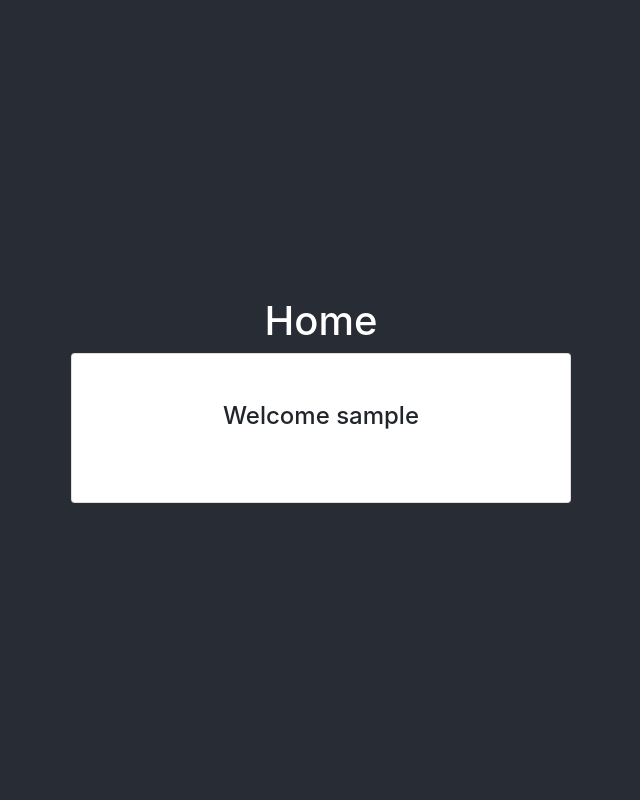
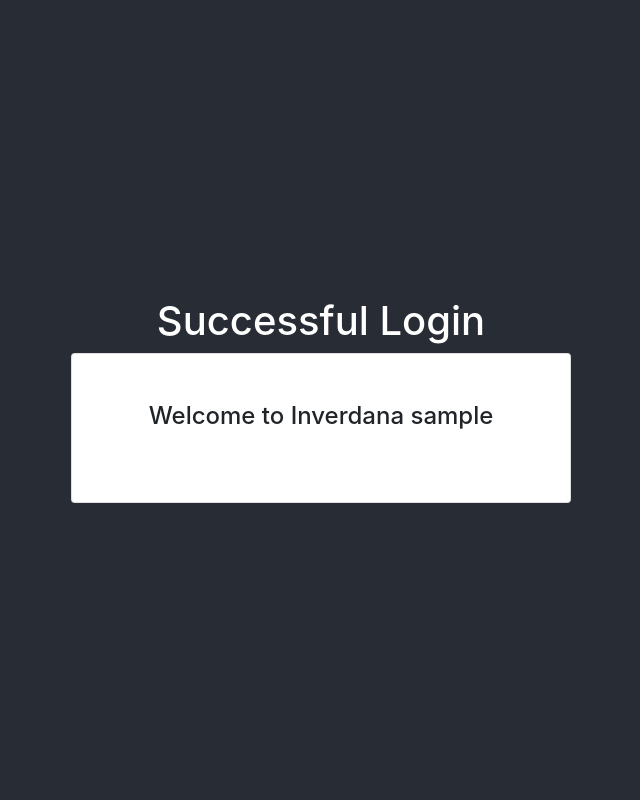
Before and after one commit to 3t4n/Inverdana, a Django app: page / in a window 1280 px wide. Shown: the whole page, without its empty margins (319-959 px from the left). Run offline with Django 3.2, Linux system fonts and the light colour scheme; the visitor is signed in with stand-in values (Sample User, id 1); some libraries are stand-ins or nearby versions.

Commit message:
login working with api

```diff
--- a/api/templates/base.html
+++ b/api/templates/base.html
@@ -1,5 +1,5 @@
 {% load static %}
-    <!DOCTYPE html>
+    <DOCTYPE html>
     <html lang="en">
     <head>
         <meta charset="UTF-8" />
@@ -8,7 +8,7 @@
         <link rel="stylesheet" href="https://stackpath.bootstrapcdn.com/bootstrap/4.1.3/css/bootstrap.min.css" integrity="sha384-MCw98/SFnGE8fJT3GXwEOngsV7Zt27NXFoaoApmYm81iuXoPkFOJwJ8ERdknLPMO"
             crossorigin="anonymous" />
         <link rel="stylesheet" href="{% static 'css/index.css' %}" />
-        <title>Social Auth with Django</title>
+        <title>Inverdana</title>
     </head>
     <body>
         <div class="container-fluid">
--- a/api/templates/home.html
+++ b/api/templates/home.html
@@ -1,9 +1,9 @@
 {% extends 'base.html' %}
-    {% block title %} Home {% endblock %}
+    {% block title %} Successful Login {% endblock %}
     {% block content %}
     <div class="row">
         <div class="col-sm-12 mb-3">
-            <h4 class="text-center"> Welcome {{ user.username }} </h4>
+            <h4 class="text-center"> Welcome to Inverdana {{ user.username }} </h4>
         </div>
     </div>
     {% endblock %}
--- a/api/views.py
+++ b/api/views.py
@@ -8,6 +8,10 @@ def login(request):
     return render(request, 'login.html')
 
 
+def logintest():
+    return '<h1>prueba</h1>'
+
+
 @login_required
 def home(request):
     return render(request, 'home.html')
--- a/config/urls.py
+++ b/config/urls.py
@@ -23,6 +23,7 @@ urlpatterns = [
     path('admin/', admin.site.urls),
     path('api/', include('api.urls')),
     path("login/", views.login, name="login"),
+    path('test/', views.logintest, name="test"),
     path("logout/", auth_views.LogoutView.as_view(), name="logout"),
     path('social-auth/', include('social_django.urls', namespace="social")),
     path("", views.home, name="home"),
```
Also changed, not shown: api/migrations/0006_auto_20190927_1655.py (added).
